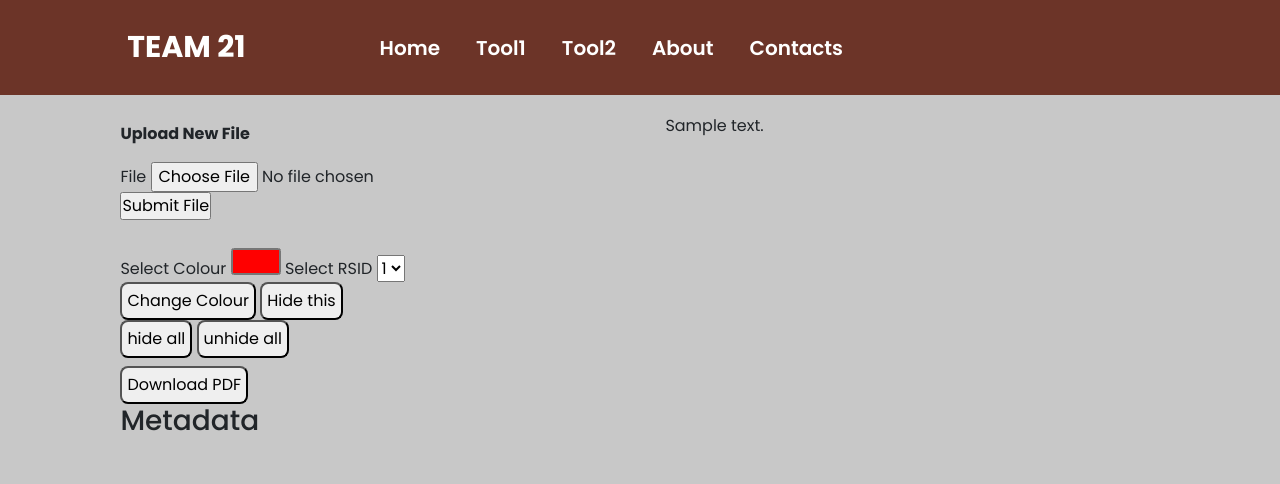
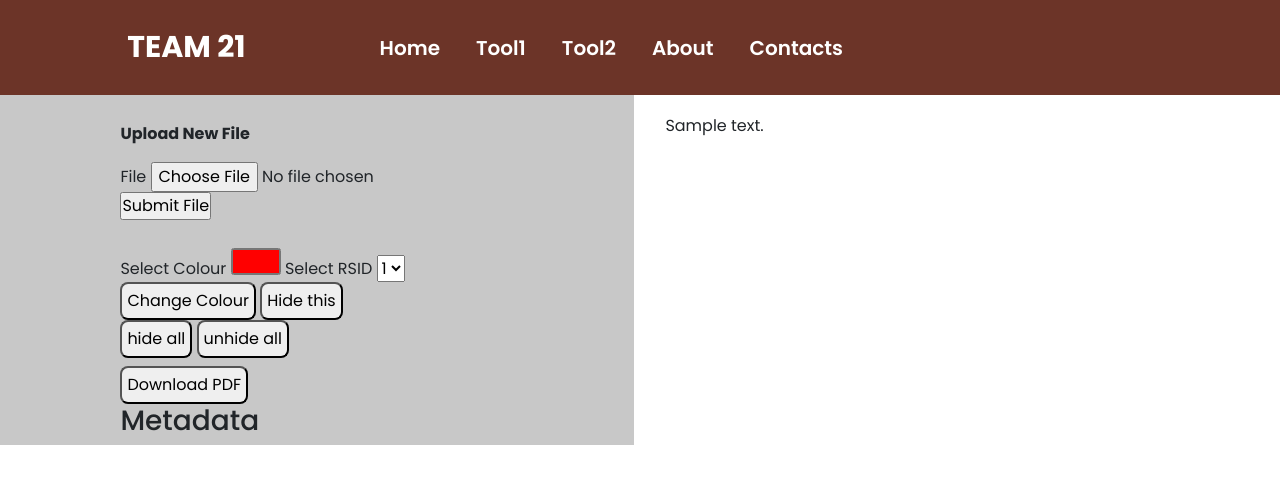
Before and after one commit to lujor20/CITS3200_Project, a Flask app: template app/tool1/templates/visualise.html in a window 1280 px wide. Shown: the top 484 px of the page. Run offline with Flask 3, Linux system fonts and the light colour scheme; the template is opened without the code that fills it: values that come from a table or form of the project are taken from there, most other values are stand-ins (such as "Sample title", 1, 10 or a date in 2020); some libraries are stand-ins or nearby versions.

Commit message:
updates tool 1 layout - currently commented out

```diff
--- a/app/tool1/static/tool1_style.css
+++ b/app/tool1/static/tool1_style.css
@@ -13,7 +13,7 @@
 }
 
 body{
-  background-color: rgba(200, 200, 200);
+  background-color: rgb(255, 255, 255);
 }
 
 
@@ -84,3 +84,7 @@ button{
   font-style: italic;
 
 }
+
+.subnav{
+  margin: 20px;
+}
```
Also changed, not shown: app/tool1/templates/visualise.html (+27 -0 lines).
